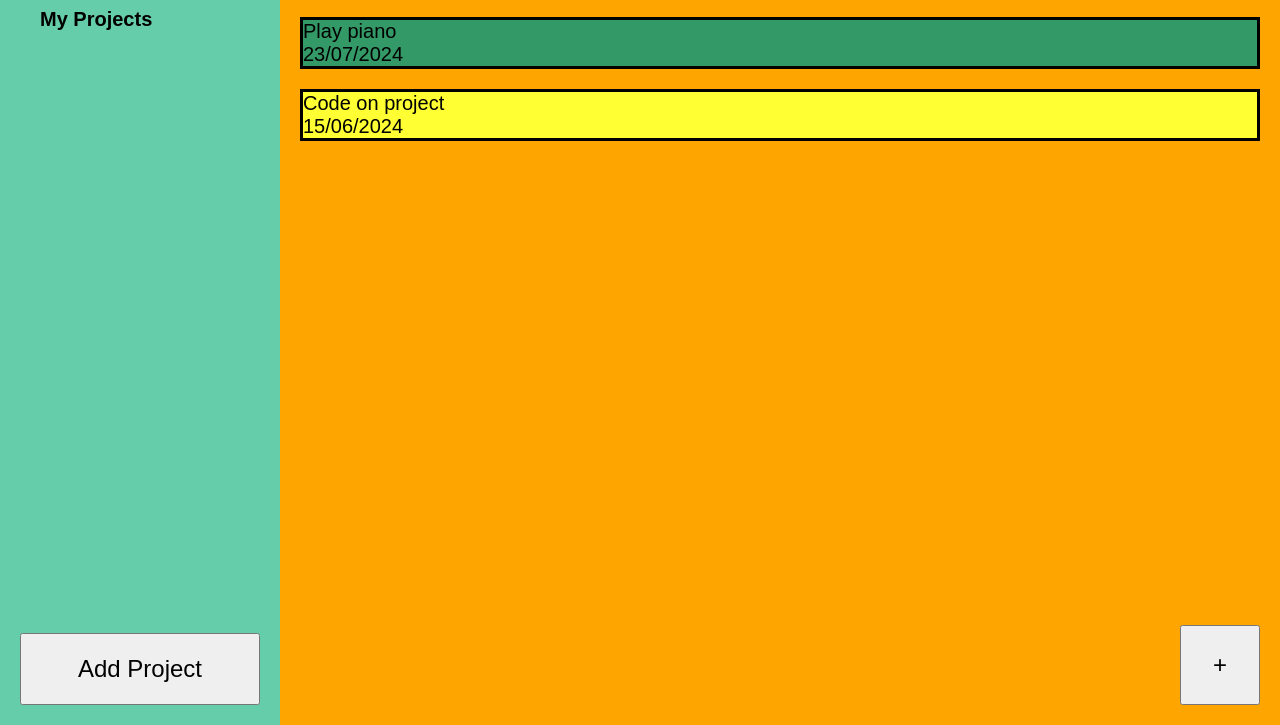
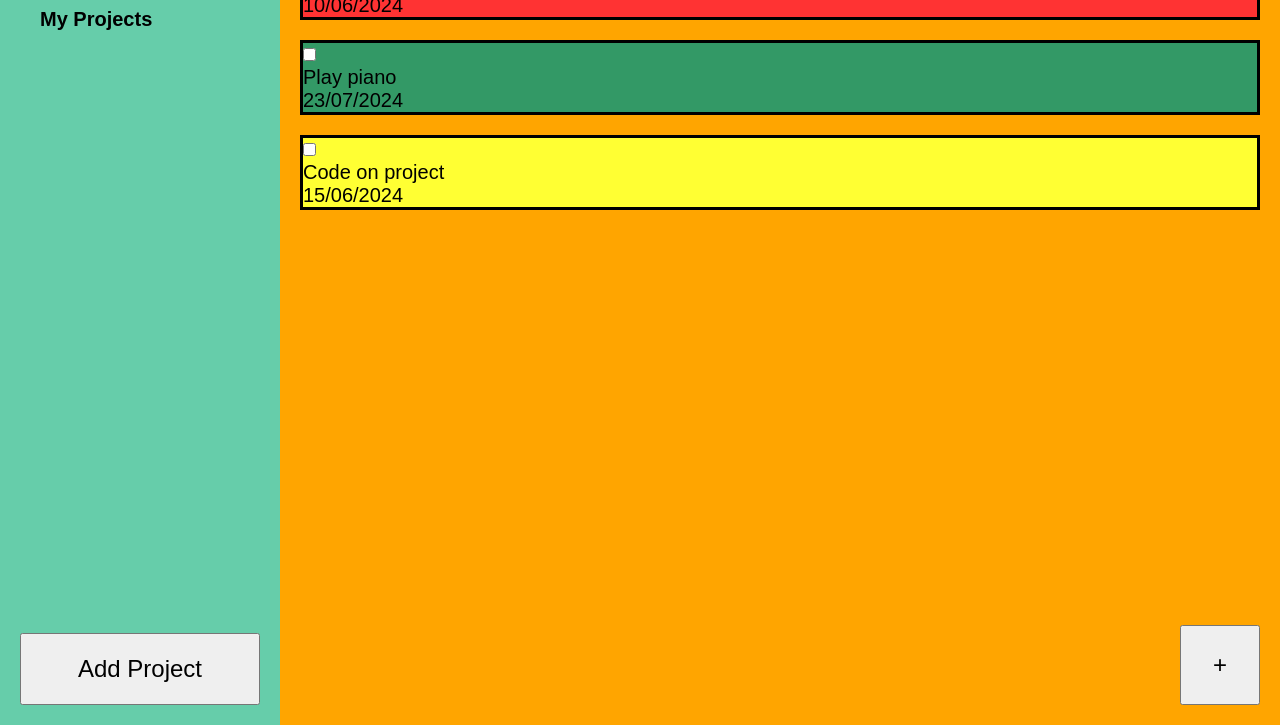
Before and after one commit to Leandecks/todo-list, a website built with webpack: page src/index.html in a window 1280 px wide. Shown: the part 75-800 px from the top of the page. Built offline with nearby package versions, Linux system fonts and the light colour scheme; a web font is replaced by a local one.

Commit message:
Remove to do

```diff
--- a/src/js/dom.js
+++ b/src/js/dom.js
@@ -8,10 +8,11 @@ function pushTodos(project) {
 
     for (const todo of project.todos) {
         const todoDiv = document.createElement("div");
-        todoDiv.classList.add("todo");
         const todoTitle = document.createElement("p");
         const todoDueDate = document.createElement("p");
         let todoColor;
+        const checkbox = document.createElement("input");
+        const remove = document.createElement("i");
 
         if (todo.priority === 1) {
             todoDiv.style.background = "#339966";
@@ -23,11 +24,24 @@ function pushTodos(project) {
             todoDiv.style.background = "#fff";
         }
 
+        todoDiv.classList.add("todo");
         todoTitle.textContent = todo.title;
         todoDueDate.textContent = todo.dueDate;
 
+        checkbox.type = "checkbox";
+        checkbox.classList.add("completed");
+
+        remove.classList.add("nf");
+        remove.classList.add("nf-md-delete");
+        remove.addEventListener("click", () => {
+            project.removeTodo(todo.title);
+            pushTodos(project);
+        });
+
+        todoDiv.appendChild(checkbox);
         todoDiv.appendChild(todoTitle);
         todoDiv.appendChild(todoDueDate);
+        todoDiv.appendChild(remove);
 
         todosDisplay.appendChild(todoDiv);
     }
@@ -147,7 +161,6 @@ function addNewTodo(project) {
         for (let i = 0; i < array.length; i++) {
             stripped[(_.trim(array[i]))] = false;
         }
-        console.log(stripped);
         return stripped;
     }
 
--- a/src/sass/style.sass
+++ b/src/sass/style.sass
@@ -1,4 +1,5 @@
 @import "_preset.sass"
+@import "https://www.nerdfonts.com/assets/css/webfont.css"
 
 *
     box-sizing: border-box
@@ -40,6 +41,9 @@ body
         .todo
             border: solid
 
+            button
+                font-size: 2rem
+
     .addTodoBtn
         width: 4rem
         height: 4rem
```
Also changed, not shown: 1 other file.
